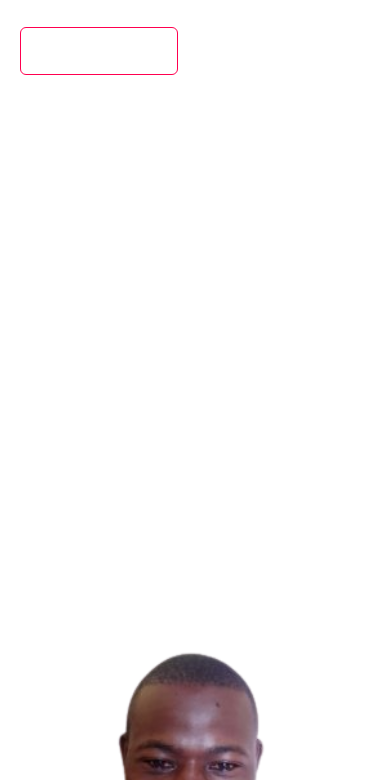
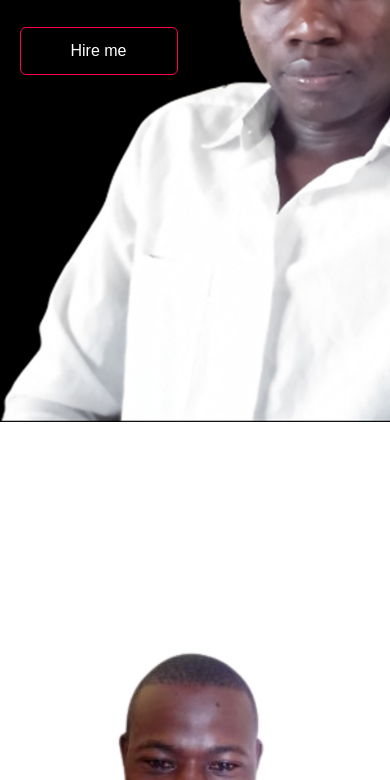
Before and after one commit to DENIS-OUMA-OTIENO/Personal-portfolio, a plain HTML site: page index.html in a window 390 px wide. Shown: the part 422-1202 px from the top of the page. Drawn offline with nearby package versions, Linux system fonts and the light colour scheme.

Commit message:
Update styles.css

```diff
--- a/styles.css
+++ b/styles.css
@@ -488,7 +488,7 @@ form .btn2{
 
 @media only screen and (max-width: 600px){
     #home{
-        background-image: url(images/phone.png);
+        background-image: url(phone.png);
     }
     .home-text{
         margin-top: 0%;
```
